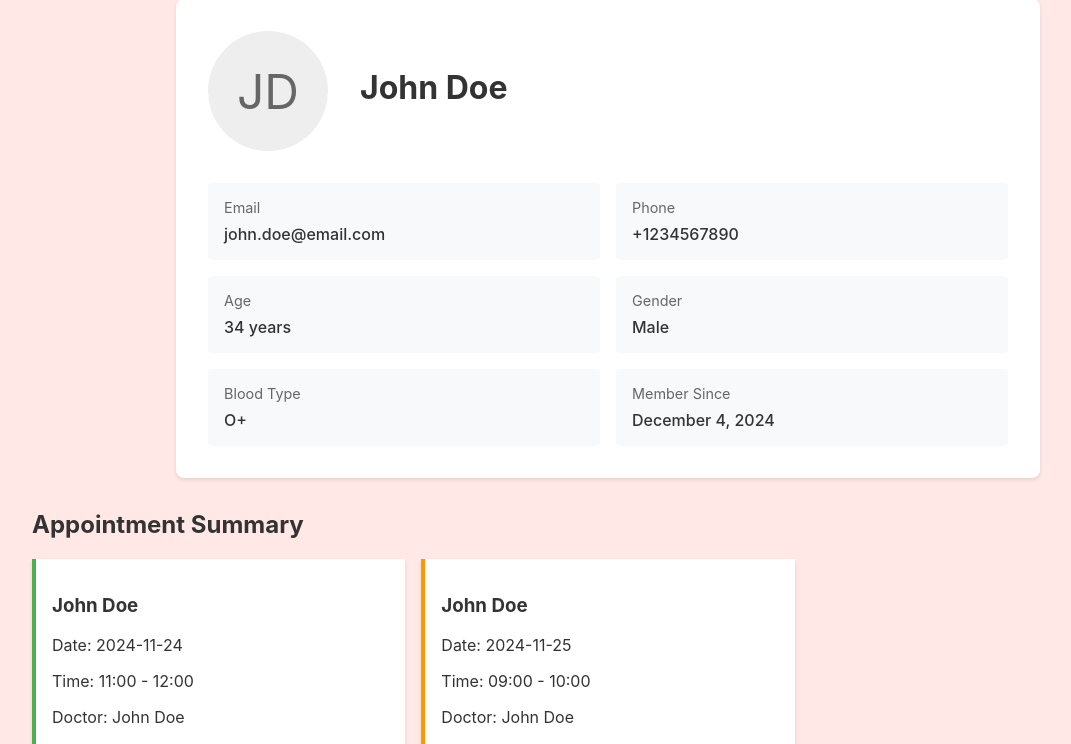
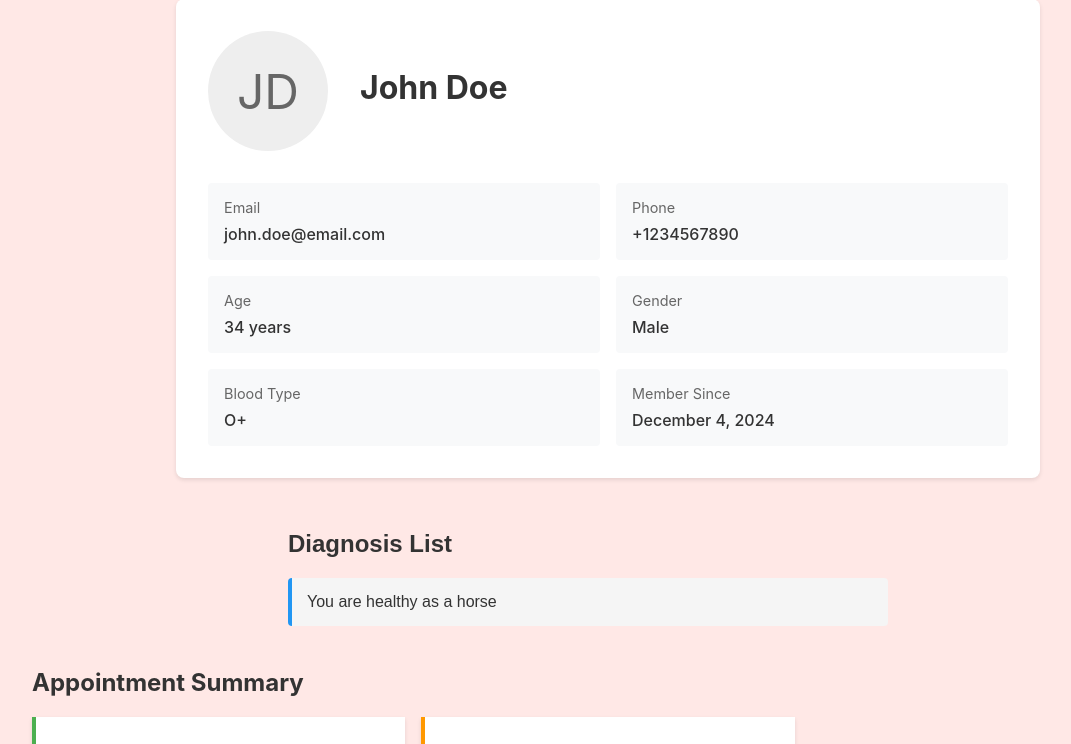
Before and after one commit to OOD-2024/GIN446, a PHP site: page /user.php in a window 1280 px wide. Shown: the part 147-891 px from the top of the page, without its empty margins (32-1103 px from the left). Run offline with PHP 8.4, Linux system fonts and the light colour scheme; the visitor is signed in with stand-in values (Sample User, id 1); data comes from the database, SQL or seed files in the repository.

Commit message:
Update user.php

```diff
--- a/user.php
+++ b/user.php
@@ -207,7 +207,7 @@ print_r($_SESSION)
                 </div>
             </div>
         </div>
-        <?php
+          <?php
         if ($records) {
             echo '<div class="diagnosis-list">
             <h2>Diagnosis List</h2>';
@@ -221,9 +221,14 @@ print_r($_SESSION)
                 <div class ="diagnosis-title " >Notes: ' . $rec['Notes'] . '</div></div>';
             }
             echo '</div>';
+        } else {
+            echo '<div class="diagnosis-list">
+            <h2>Diagnosis List</h2> <div class="diagnosis-item">You are healthy as a horse </div>'
+            ;
         }
         ?>
         </div>
+
 
         <div class="appointment-summary">
             <h2>Appointment Summary</h2>
```
